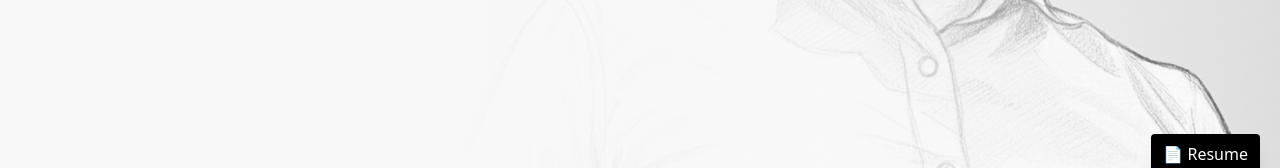
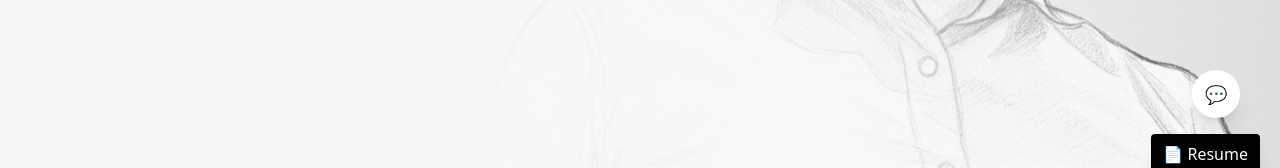
Before and after one commit to kkamal11/kkamal11.github.io, a React (Vite) app: page / in a window 1280 px wide. Shown: the part 602-770 px from the top of the page. Built offline with nearby package versions, Linux system fonts and the light colour scheme.

Commit message:
smart-assistant

```diff
--- a/src/App.tsx
+++ b/src/App.tsx
@@ -14,11 +14,11 @@ const Projects = lazy(() => import("./pages/Projects"));
 const Blogs = lazy(() => import("./pages/Blogs"));
 const ScrollToTop = lazy(() => import("./utils/ScrollToTop"));
 const VaultShell = lazy(() => import("./vault/VaultShell"));
-const FloatingResumeButton = lazy(() => import("./components/FloatingResumeButton"));
+const FloatingResumeButton = lazy(() => import("./components/resume/FloatingResumeButton"));
 const ResumeViewer = lazy(() => import("./components/resume/ResumeViewer"));
 const ProjectMarkdown = lazy(() => import("./components/MarkDownPreview"));
 const NotFoundPage = lazy(() => import("./pages/NotFoundPage"));
-
+const SmartAssistant = lazy(() => import("./components/bot/SmartAssistant"));
 const SHOW_VISON_COMP_ROUTES: string[] = ['/','/contact','/about','/blog','/projects', '/resume'];
 const HIDE_VISION_COMP_ROUTES: string[] = ['/contact', '/blog','/Vault'];
 
@@ -55,6 +55,7 @@ function App() {
         </Suspense>
       </main>
       {!shouldBeHidden && <VisionComp />}
+      <SmartAssistant />
       {location.pathname !== '/resume' && <FloatingResumeButton />}
       <Footer />
     </div>
--- /dev/null
+++ b/src/components/bot/AssistantBubble.tsx
@@ -0,0 +1,31 @@
+type Props = {
+  expanded: boolean;
+  message: string;
+  onClick: () => void;
+};
+
+export default function AssistantBubble({
+  expanded,
+  message,
+  onClick,
+}: Props) {
+  return (
+    <div
+      onClick={onClick}
+      className={`
+        fixed bottom-20 right-10
+        bg-white shadow-xl rounded-full cursor-pointer
+        transition-all duration-500 ease-in-out
+        flex items-center overflow-hidden z-50
+        hover:scale-105
+        ${expanded ? "px-4 py-3 max-w-xs" : "w-12 h-12 justify-center"}
+      `}
+    >
+      {expanded ? (
+        <span className="text-sm whitespace-nowrap">{message}</span>
+      ) : (
+        <span className="text-lg">💬</span>
+      )}
+    </div>
+  );
+}
--- /dev/null
+++ b/src/components/bot/AssistantOption.tsx
@@ -0,0 +1,20 @@
+import { type AssistantOptionType } from "./types";
+
+type Props = {
+  option: AssistantOptionType;
+  onSelect: (response: string) => void;
+};
+
+export default function AssistantOption({ option, onSelect }: Props) {
+  return (
+    <button
+      onClick={() => onSelect(option.response)}
+      className="
+        bg-gray-100 rounded-lg px-3 py-2 text-sm text-left
+        hover:bg-gray-200 transition hover:cursor-pointer
+      "
+    >
+      {option.label}
+    </button>
+  );
+}
--- /dev/null
+++ b/src/components/bot/AssistantPanel.tsx
@@ -0,0 +1,48 @@
+import { useState } from "react";
+import AssistantOption from "./AssistantOption";
+import { ASSISTANT_OPTIONS } from "./Message";
+import { EnvelopeSimple, GithubLogo, LinkedinLogo } from "phosphor-react";
+
+type Props = {
+  onClose: () => void;
+};
+
+export default function AssistantPanel({ onClose }: Props) {
+  const [response, setResponse] = useState("");
+
+  return (
+    <div
+      className="
+        fixed bottom-36 right-10
+        w-72 bg-white rounded-lg shadow-2xl
+        p-4 z-50 animate-fade-in
+      "
+    >
+      <div className="flex justify-between items-center mb-3">
+        <p className="text-sm font-semibold">Your Assistant 🤖</p>
+        <button onClick={onClose} className="hover:cursor-pointer hover:text-red-700">✕</button>
+      </div>
+
+      <div className="flex flex-col gap-2">
+        {ASSISTANT_OPTIONS.map((option) => (
+          <AssistantOption
+            key={option.id}
+            option={option}
+            onSelect={setResponse}
+          />
+        ))}
+      </div>
+
+      {response && (
+        <p className="mt-4 text-sm text-gray-600">{response}</p>
+      )}
+        <div className="text-xs tracking-wide text-gray-400 ">
+            <div className="flex flex-row gap-1 mt-2 justify-center items-center">
+              <a href="https://github.com/kkamal11" target="_blank" className="hover:text-gray-700 transition-colors duration-200 cursor-pointer hover:scale-110"><GithubLogo size={18} /></a>
+              <a href="https://www.linkedin.com/in/kkamal11" target="_blank" className="hover:text-gray-700 transition-colors duration-200 cursor-pointer hover:scale-110"><LinkedinLogo size={18} /></a>
+              <a href="mailto:dev.kamal.kishor@gmail.com" className="hover:text-gray-700 transition-colors duration-200 cursor-pointer hover:scale-110"><EnvelopeSimple size={20} /></a>
+            </div>
+        </div>
+    </div>
+  );
+}
--- /dev/null
+++ b/src/components/bot/Message.ts
@@ -0,0 +1,29 @@
+import { type AssistantOptionType } from "./types";
+
+export const INTRO_MESSAGES: Record<string, string> = {
+  "/": "👋 Hey there! I am here to assist you navigate.",
+  "/projects": "🚀 Need help choosing a project to explore?",
+  "/about": "👨‍💻 Curious about my journey?",
+  "/blog": "📚 Looking for technical deep dives?",
+  "/contact": "💬 Let's connect - I usually reply fast!",
+  "/resume": "📄 Interested in my resume? We can chat as well.",
+  "/vault": "🔒 You should not be here! Its a private.",
+};
+
+export const ASSISTANT_OPTIONS: AssistantOptionType[] = [
+  {
+    id: "resume",
+    label: "📄 View Resume",
+    response: "You can access my resume using the floating resume button.",
+  },
+  {
+    id: "Projects",
+    label: "🚀 See My Projects",
+    response: "Feel free to explore my projects section to see what I've been working on!",
+  },
+  {
+    id: "contact",
+    label: "💬 Contact Me",
+    response: "You can reach me via LinkedIn or the contact page 🙂",
+  },
+];
--- /dev/null
+++ b/src/components/bot/SmartAssistant.tsx
@@ -0,0 +1,38 @@
+import { useLocation } from "react-router-dom";
+import { useEffect, useState } from "react";
+import { INTRO_MESSAGES } from "./Message";
+import AssistantBubble from "./AssistantBubble";
+import AssistantPanel from "./AssistantPanel";
+
+export default function SmartAssistant() {
+  const location = useLocation();
+
+  const [expanded, setExpanded] = useState(true);
+  const [open, setOpen] = useState(false);
+
+  const message =
+    INTRO_MESSAGES[location.pathname] ||
+    "👋 Welcome! Explore around 🙂";
+
+  useEffect(() => {
+    setExpanded(true);
+
+    const timer = setTimeout(() => {
+      setExpanded(false);
+    }, 4000);
+
+    return () => clearTimeout(timer);
+  }, [location.pathname]);
+
+  return (
+    <>
+      <AssistantBubble
+        expanded={expanded}
+        message={message}
+        onClick={() => setOpen((p) => !p)}
+      />
+
+      {open && <AssistantPanel onClose={() => setOpen(false)} />}
+    </>
+  );
+}
--- /dev/null
+++ b/src/components/bot/types.ts
@@ -0,0 +1,5 @@
+export type AssistantOptionType = {
+  id: string;
+  label: string;
+  response: string;
+};
```
Also changed, not shown: src/components/resume/FloatingResumeButton.tsx (renamed from src/components/FloatingResumeButton.tsx).
